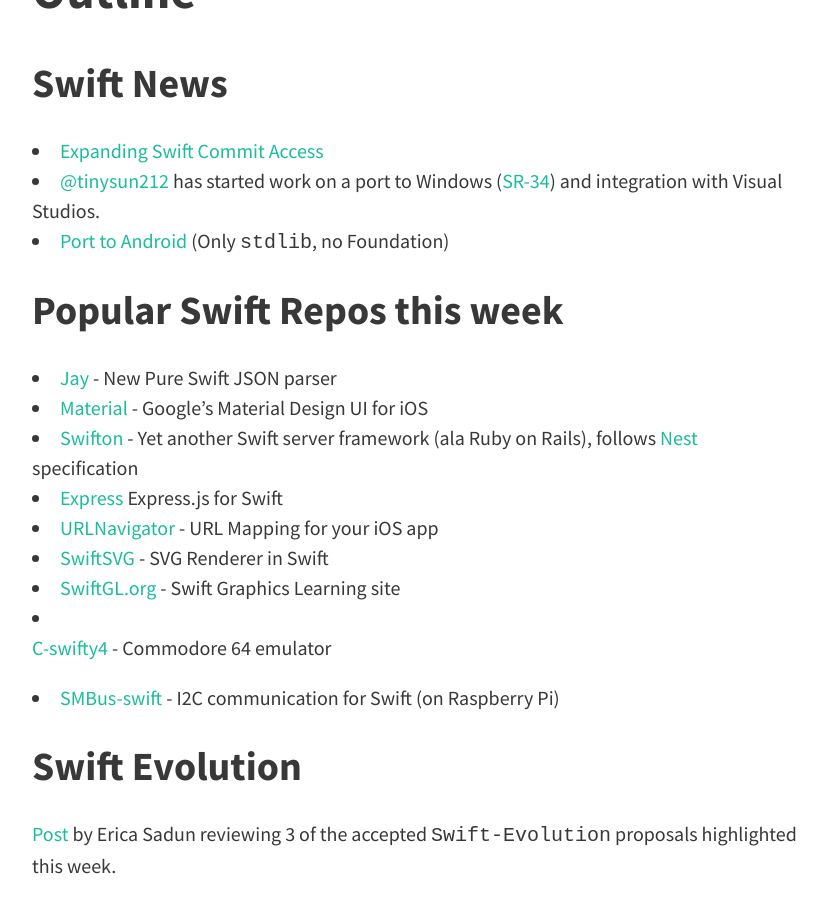
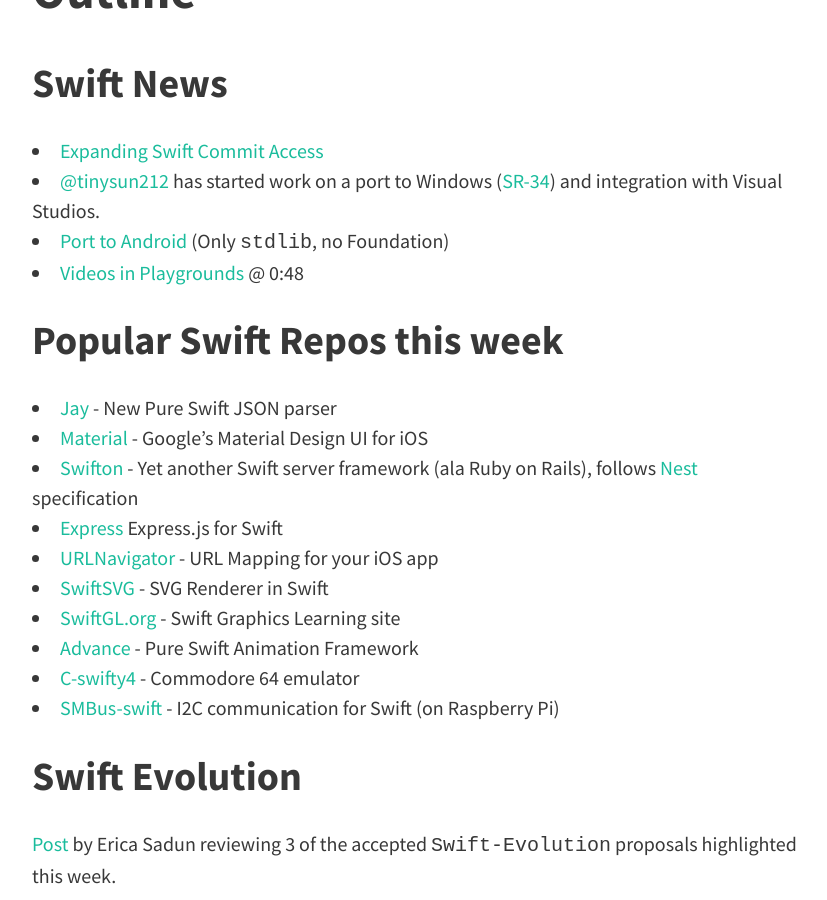
Before and after one commit to SwiftPeru/swiftperu.github.io, a Jekyll site: the page built from _posts/2016-03-04-Weekly-2.md, in a window 1280 px wide and 900 px high, scrolled down 445 px. Shown: the whole window, without its empty margins (224-1051 px from the left). Built offline with Jekyll 4.4.1, drawn with Linux system fonts in a browser that asks for light colours; nearby versions of some CDN libraries.

Commit message:
updated post

```diff
--- a/_posts/2016-03-04-Weekly-2.md
+++ b/_posts/2016-03-04-Weekly-2.md
@@ -13,6 +13,7 @@ title: Swift Weekly 04/03/2016
 - [Expanding Swift Commit Access](https://swift.org/blog/swift-commit-access/)
 - [@tinysun212](http://twitter.com/tinysun212) has started work on a port to Windows ([SR-34](https://bugs.swift.org/browse/SR-34)) and integration with Visual Studios.
 - [Port to Android](https://github.com/apple/swift/pull/1442) (Only `stdlib`, no Foundation)
+- [Videos in Playgrounds](http://ericasadun.com/2016/03/01/beta-5-embedding-video-in-playgrounds) @ 0:48
 
 ## Popular Swift Repos this week
 
@@ -24,8 +25,8 @@ title: Swift Weekly 04/03/2016
 - [SwiftSVG](https://github.com/mchoe/SwiftSVG) - SVG Renderer in Swift
 - [SwiftGL.org](http://www.swiftgl.org
 ) - Swift Graphics Learning site
+- [Advance](https://github.com/storehouse/Advance) - Pure Swift Animation Framework
 - [C-swifty4](https://github.com/Sephiroth87/C-swifty4) - Commodore 64 emulator
-
 - [SMBus-swift](https://github.com/Sephiroth87/SMBus-swift) - I2C communication for Swift (on Raspberry Pi)
 
 ## Swift Evolution
```
